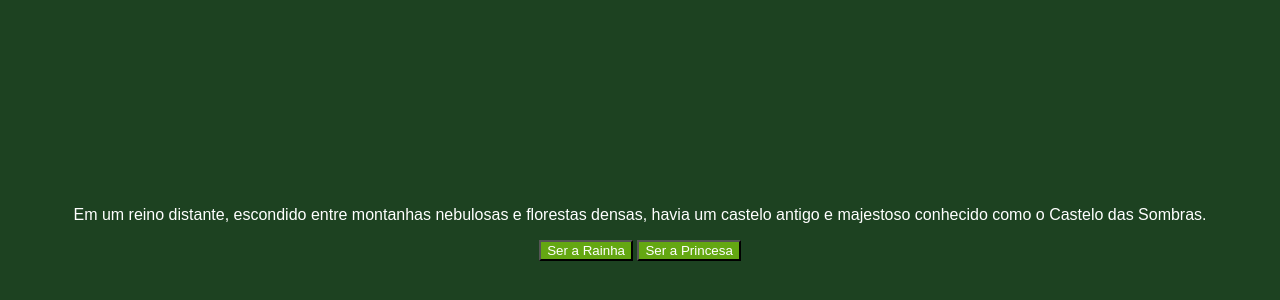
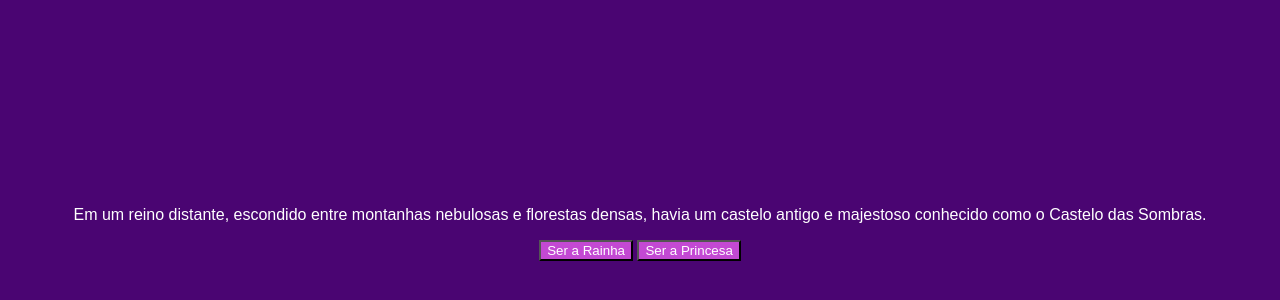
Before and after one commit to starlanaz/Historia, a plain HTML site: page index.html in a window 1280 px wide. Shown: the part 134-434 px from the top of the page. Drawn offline with Linux system fonts and the light colour scheme; a web font is replaced by a local one.

Commit message:
Update style.css

```diff
--- a/style.css
+++ b/style.css
@@ -1,5 +1,5 @@
 body {
-    background-color: #1D4221;
+    background-color: #4a0572;
     color: white;
     font-family: "Bai Jamjuree", sans-serif;
     display: flex;
@@ -10,7 +10,7 @@ body {
 }
 
 button {
-    background-color: #64A712;
+    background-color: #c349d3;
     color: white;
     font-family: "Bai Jamjuree", sans-serif;
 }
```
